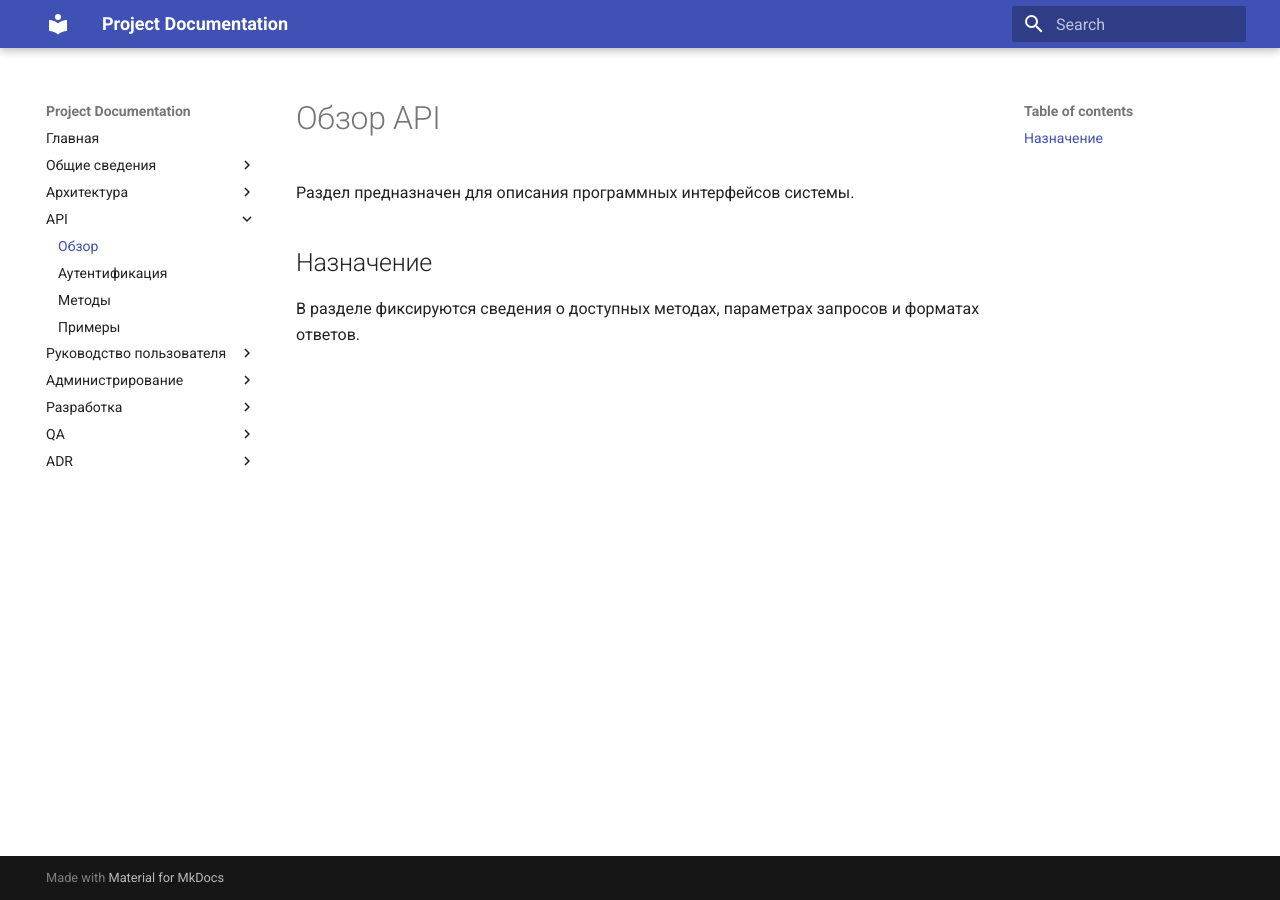
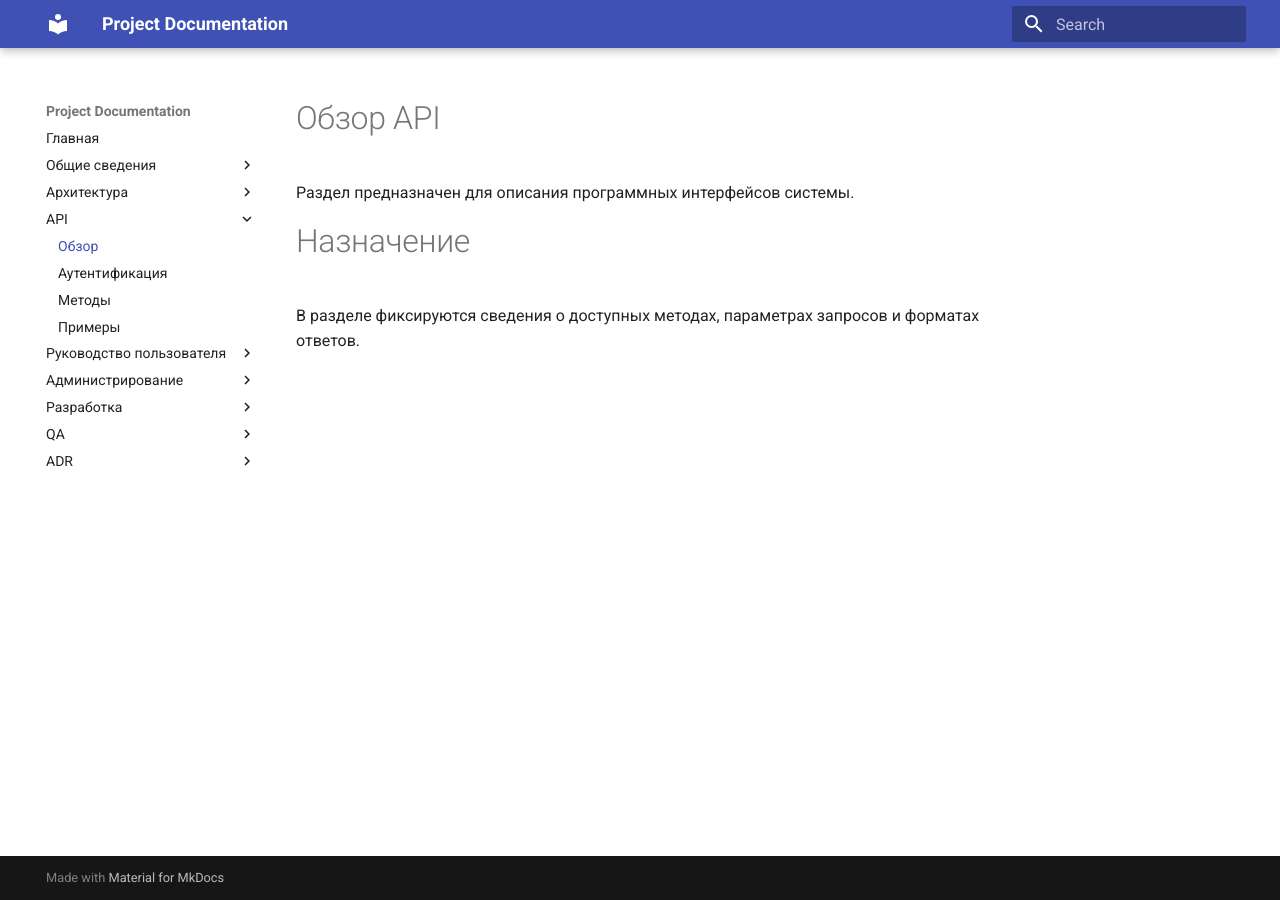
Before and after one commit to techwri/Demo, an MkDocs documentation site: the page built from docs/api/overview.md, in a window 1280 px wide. Built offline with MkDocs 1.6.1 and Material for MkDocs 9.7.7, drawn with Linux system fonts in a browser that asks for light colours.

Commit message:
Fix heading formatting in API overview documentation

```diff
--- a/docs/api/overview.md
+++ b/docs/api/overview.md
@@ -2,6 +2,6 @@
 
 Раздел предназначен для описания программных интерфейсов системы.
 
-## Назначение
+# Назначение
 
 В разделе фиксируются сведения о доступных методах, параметрах запросов и форматах ответов.
```
